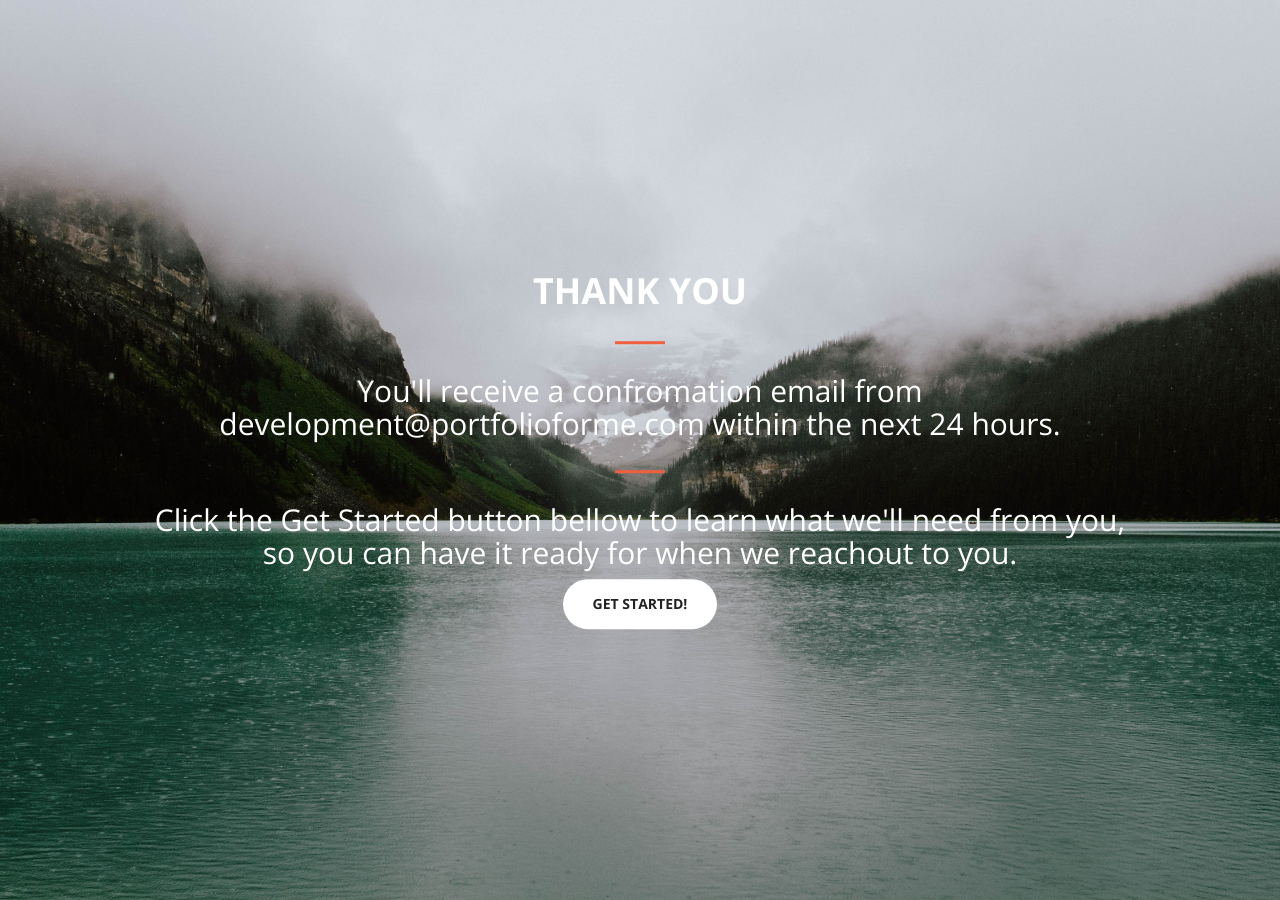
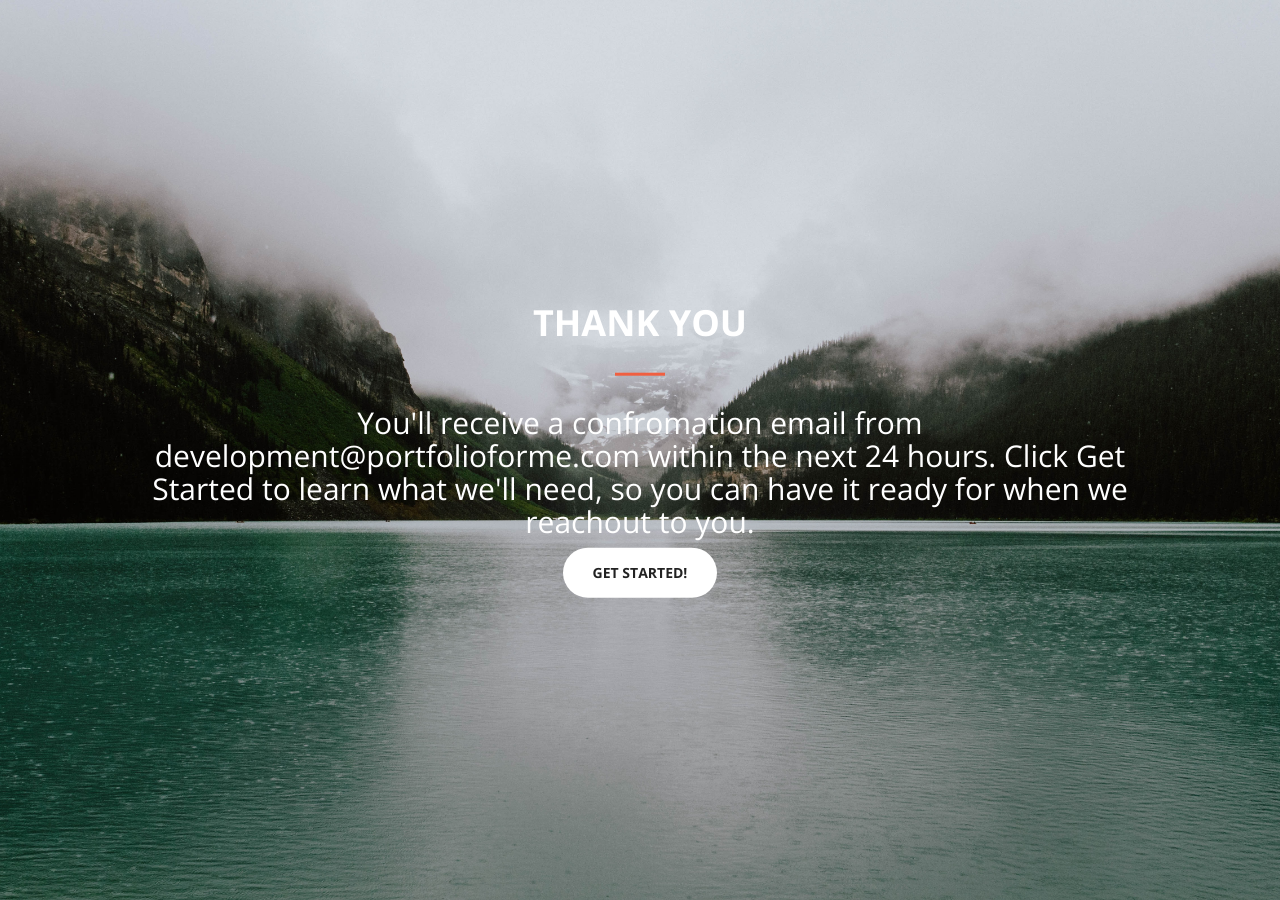
Before and after one commit to portfolioforme/portfolioforme, a Jekyll site: the page built from thankyou.html, in a window 1280 px wide. Built offline with Jekyll 4.4.1, drawn with Linux system fonts in a browser that asks for light colours.

Commit message:
Thank You Page Dev

```diff
--- a/thankyou.html
+++ b/thankyou.html
@@ -6,9 +6,8 @@ layout: back
         <div class="thankyou-content-inner">
             <h1>Thank You</h1>
             <hr>
-            <h2>You'll receive a confromation email from development@portfolioforme.com within the next 24 hours.</h2>
-            <hr>
-            <h2>Click the Get Started button bellow to learn what we'll need from you, so you can have it ready for when we reachout to you.</h2>
+            <h2>You'll receive a confromation email from development@portfolioforme.com within the next 24 hours. Click Get Started to learn what we'll need, so you can have it ready for when we reachout to you.</h2>
+
             <a href="#portfolio" class="btn btn-default btn-xl page-scroll">Get Started!</a>
         <!--    <a href="#about" class="btn btn-primary btn-xl page-scroll">Find Out More</a> -->
         </div>
```
